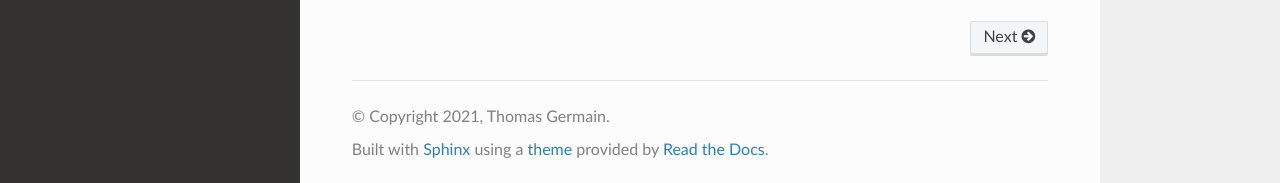
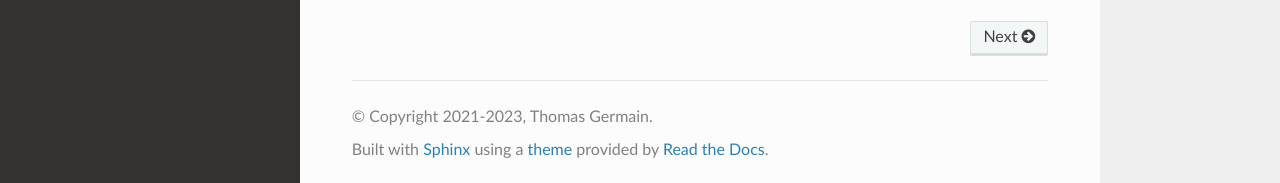
Before and after one commit to tomlqc/about-quantum, a Sphinx documentation site: the page built from source/index.rst, in a window 1280 px wide and 900 px high, scrolled down 1178 px. Shown: the part 714-897 px from the top of the window. Built offline with Sphinx 7.4.7 and the Read the Docs theme 2.0.0, drawn with Linux system fonts in a browser that asks for light colours.

Commit message:
conf.py: 2021-2023, copyright

```diff
--- a/source/conf.py
+++ b/source/conf.py
@@ -20,7 +20,7 @@ import sphinx_rtd_theme
 # -- Project information -----------------------------------------------------
 
 project = 'Learning about Quantum 2.0'
-copyright = '2021, Thomas Germain'
+copyright = '2021-2023, Thomas Germain'
 author = 'Thomas Germain'
 
 
```
